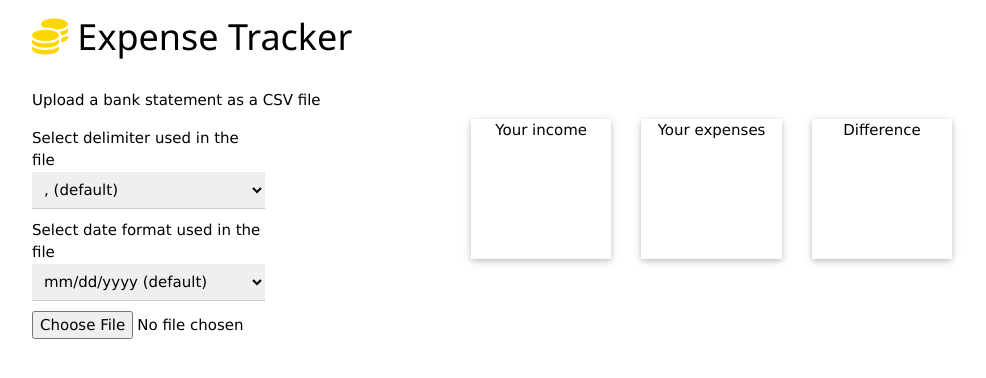
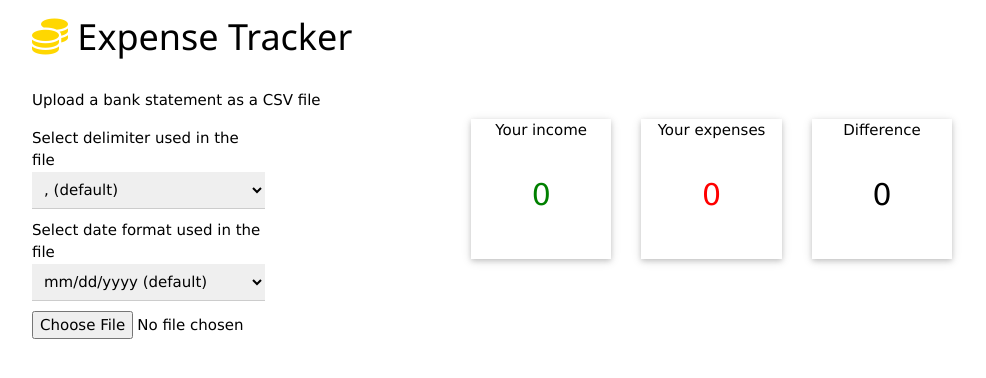
Before and after one commit to Mijuoska/csv-expense-tracker, a PHP site: page / in a window 1280 px wide. Shown: the top 378 px of the page, without its empty margins (184-1170 px from the left). Run offline with PHP 8.4, Linux system fonts and the light colour scheme; some libraries are stand-ins or nearby versions.

Commit message:
Some css changes

```diff
--- a/expense-tracker.js
+++ b/expense-tracker.js
@@ -1,3 +1,5 @@
+
+
 let processDataButton = document.getElementById('process-data')
     processDataButton.addEventListener('click', function () {
             let sumkey = document.getElementById('headers-map-sum').value
--- a/index.html
+++ b/index.html
@@ -70,14 +70,14 @@ Map CSV header to recipient
 </div>
 <div class="w3-row">
 <div class="income panel w3-card w3-col l3">
-<span>Your income</span><p id="income"></p>
+<span>Your income</span><p id="income">0</p>
     </div>
 <div class="expenses panel w3-card w3-col l3">
-    <span>Your expenses</span><p id="expenses"></p>
+    <span>Your expenses</span><p id="expenses">0</p>
 </div>
 
 <div class="difference panel w3-card w3-col l3">
-<span>Difference</span> <p id="difference"></p>
+<span>Difference</span> <p id="difference">0</p>
 
 </div>
 </div>
--- a/render.js
+++ /dev/null
@@ -1,3 +0,0 @@
-let elem1 = document.getElementById('income');
-let arr = processData();
-income.innerText = getIncome()
--- a/styles.css
+++ b/styles.css
@@ -21,6 +21,15 @@ h1 {
 
 .fa-coins {
     color: gold;
+}
+
+
+#start-date {
+    font-weight: bold;
+}
+
+#end-date {
+    font-weight: bold;
 }
 
 #input-container {
@@ -50,6 +59,8 @@ h1 {
     color: green;
 }
 
+
+
 #expenses {
     font-size: 2rem;
     color: red;
```
